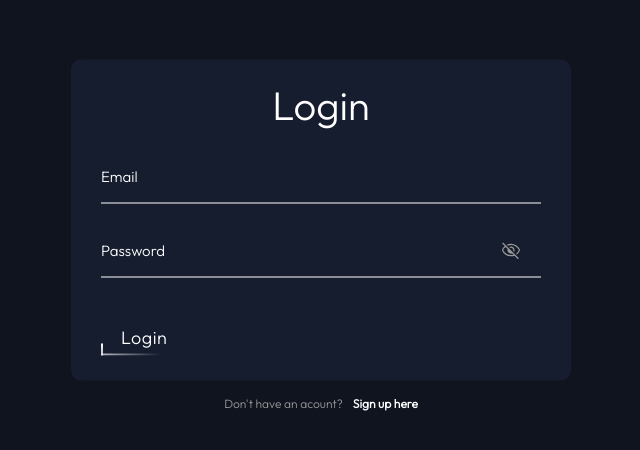
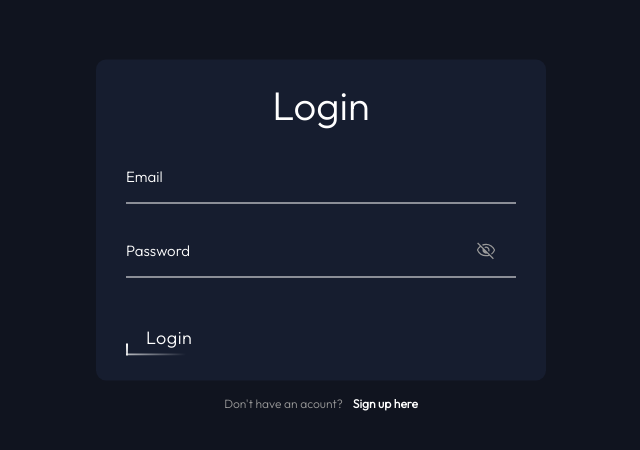
Before and after one commit to Daiveedjay/Entertainment-App, a React (Vite) app: page /login in a window 1280 px wide. Shown: the part 180-630 px from the top of the page, without its empty margins (319-959 px from the left). Built offline with nearby package versions, Linux system fonts and the light colour scheme; no server answers.

Commit message:
Login bug fix

```diff
--- a/src/pages/login/Login.css
+++ b/src/pages/login/Login.css
@@ -7,7 +7,7 @@
   flex-direction: column;
   gap: 2rem;
   background-color: var(--primary-color);
-  min-width: 50rem;
+  min-width: 45rem;
   padding: 2rem 3rem;
   padding-bottom: 2.5rem;
   border-radius: 10px;
```
